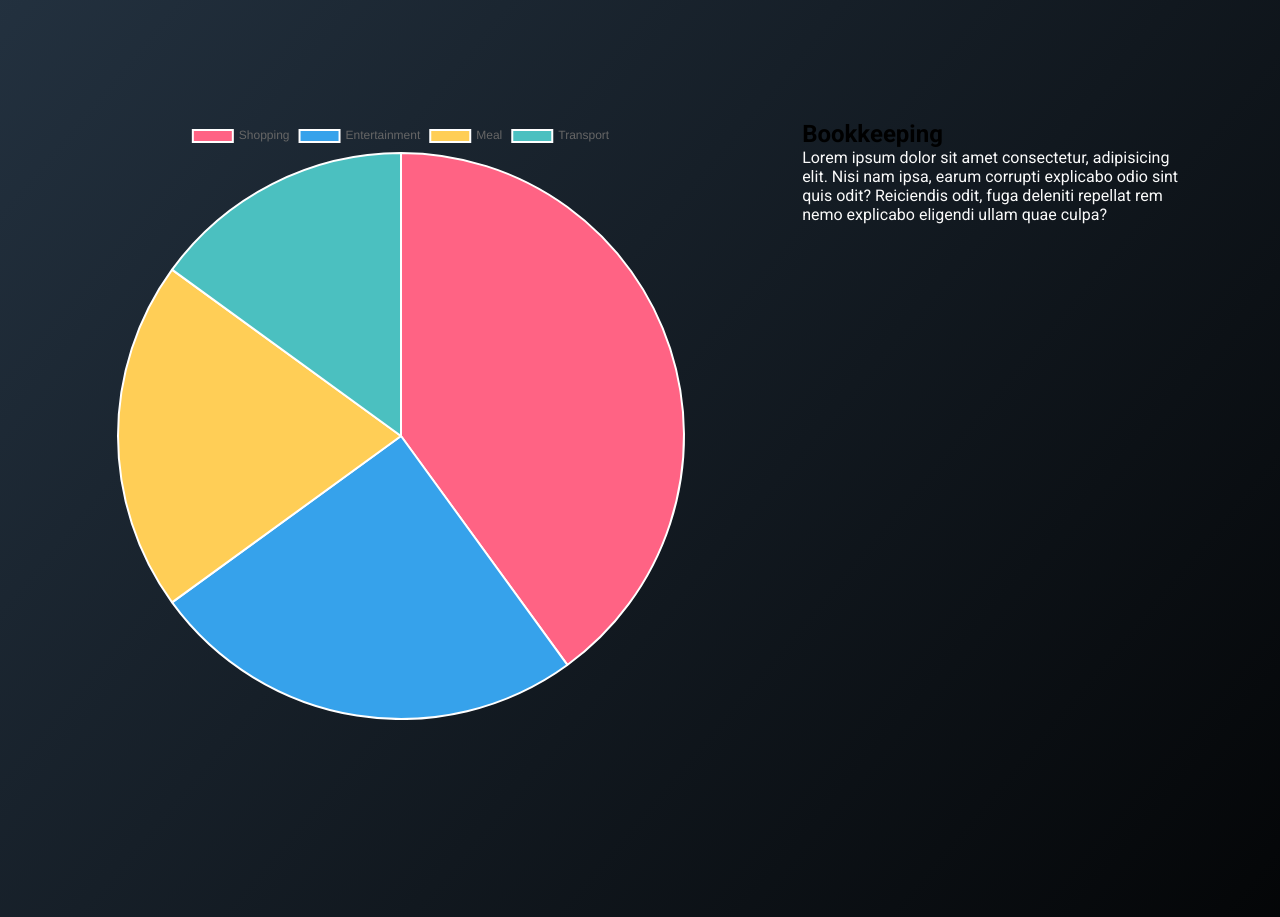
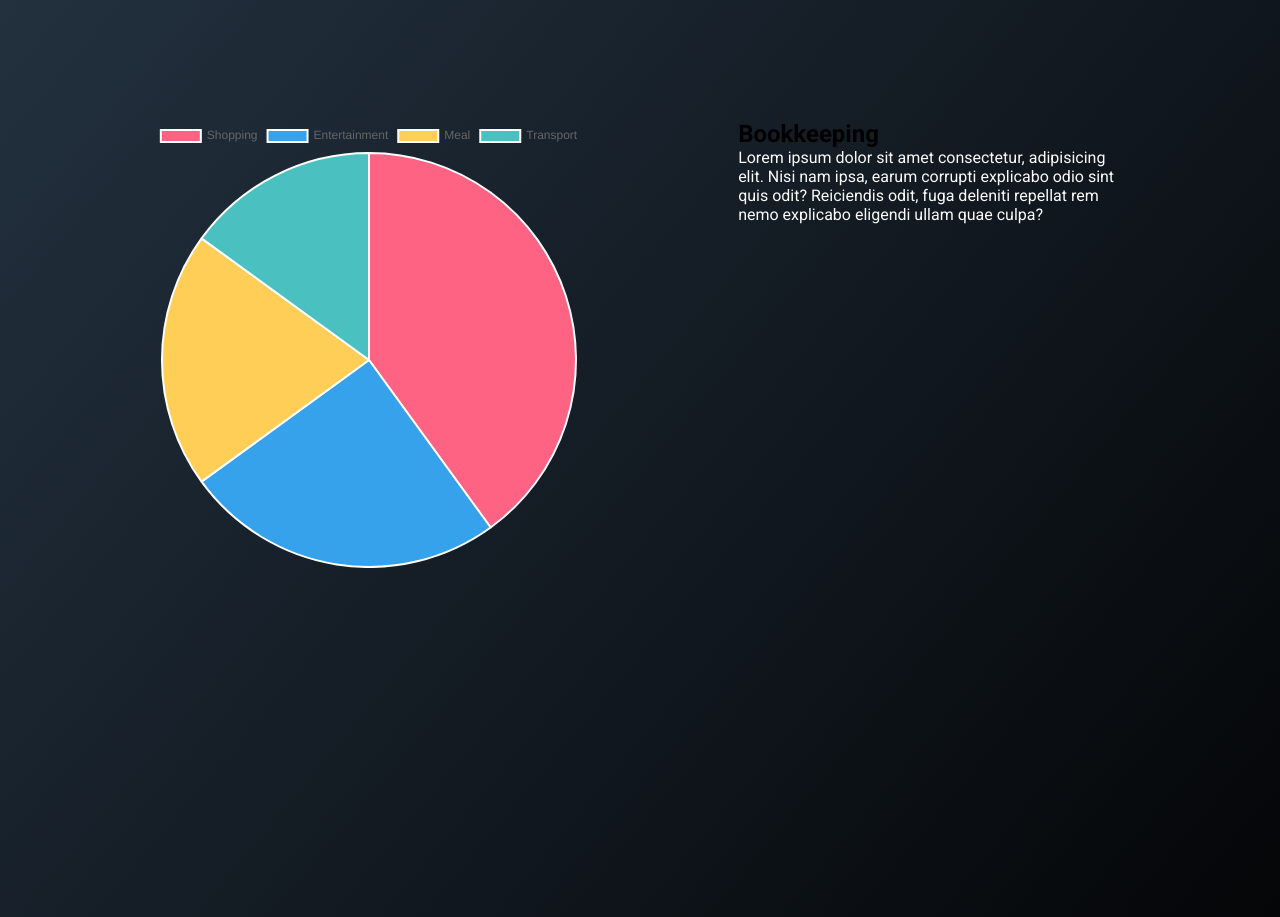
Before and after one commit to JoelKong/MoneyChart, a Next.js app: page / in a window 1280 px wide. Shown: the part 760-1677 px from the top of the page. Built offline with nearby package versions, Linux system fonts and the light colour scheme.

Commit message:
chore: implemented getStaticProps for sample pie data

```diff
--- a/components/landingpage/Bookkeeping.tsx
+++ b/components/landingpage/Bookkeeping.tsx
@@ -1,10 +1,10 @@
 import { useState, useEffect } from "react";
 import { Chart as ChartJS, ArcElement, Tooltip, Legend } from "chart.js";
 import { Pie } from "react-chartjs-2";
-import { data } from "../../utils/charts/samplechart";
 import classes from "./bookkeeping.module.css";
+import { PieChartProps } from "../../interfaces/charts/samplepiechart";
 
-function Bookkeeping() {
+function Bookkeeping({ samplePieData }: PieChartProps) {
   const [isComponentMounted, setIsComponentMounted] = useState<boolean>(false);
 
   ChartJS.register(ArcElement, Tooltip, Legend);
@@ -30,7 +30,7 @@ function Bookkeeping() {
     return (
       <section className={classes.bookkeeping}>
         <div className={classes.chart}>
-          <Pie data={data} options={{ maintainAspectRatio: false }} />
+          <Pie data={samplePieData} />
         </div>
         <article className={classes.bookkeepingarticle}>
           <div>
--- a/components/landingpage/bookkeeping.module.css
+++ b/components/landingpage/bookkeeping.module.css
@@ -7,7 +7,7 @@
 }
 
 .chart {
-  width: 50vw;
+  width: 35vw;
 }
 
 .bookkeepingarticle {
--- /dev/null
+++ b/interfaces/charts/samplepiechart.ts
@@ -0,0 +1,14 @@
+interface Dataset {
+  data: number[];
+  backgroundColor: string[];
+  hoverBackgroundColor: string[];
+}
+
+export interface SamplePieChart {
+  labels: string[];
+  datasets: Dataset[];
+}
+
+export interface PieChartProps {
+  samplePieData: SamplePieChart;
+}
--- a/pages/index.tsx
+++ b/pages/index.tsx
@@ -1,15 +1,24 @@
 import Hero from "../components/landingpage/Hero";
 import Bookkeeping from "../components/landingpage/Bookkeeping";
 import TransactionManagement from "../components/landingpage/TransactionManagement";
+import { samplePieData } from "../utils/charts/samplechart";
 
 function LoginPage() {
   return (
     <main className="background">
       <Hero />
-      <Bookkeeping />
+      <Bookkeeping samplePieData={samplePieData} />
       <TransactionManagement />
     </main>
   );
 }
 
+export async function getStaticProps() {
+  return {
+    props: {
+      samplePieData: samplePieData,
+    },
+  };
+}
+
 export default LoginPage;
--- a/utils/charts/samplechart.ts
+++ b/utils/charts/samplechart.ts
@@ -1,6 +1,7 @@
 // Pie Chart
+import { SamplePieChart } from "../../interfaces/charts/samplepiechart";
 
-export const data = {
+export const samplePieData: SamplePieChart = {
   labels: ["Shopping", "Entertainment", "Meal", "Transport"],
   datasets: [
     {
```
